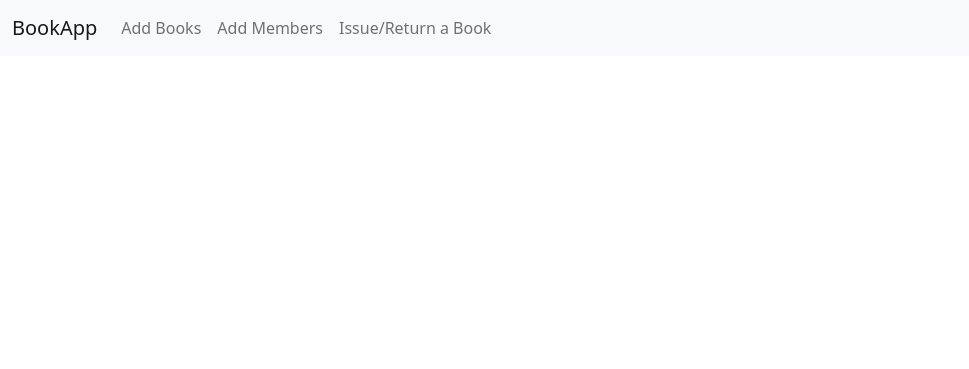
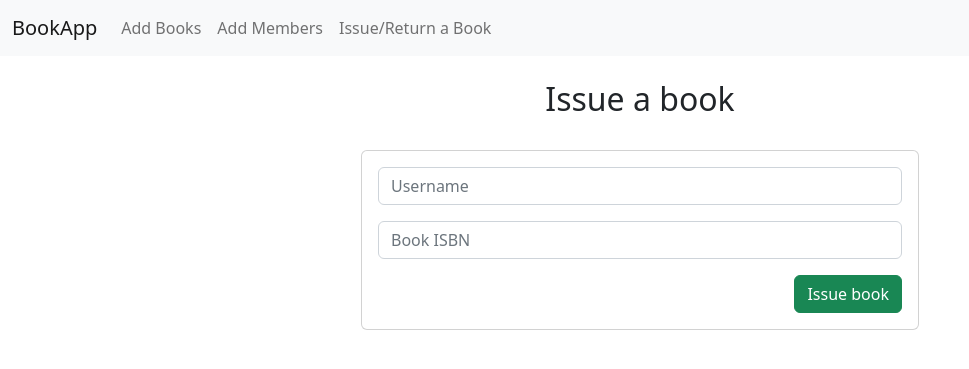
Before and after one commit to MotilalChavhan/BookApp, a Django app: page /issuebooks in a window 1280 px wide. Shown: the top 369 px of the page, without its empty margins (0-969 px from the left). Run offline with Django 4.2, Linux system fonts and the light colour scheme; some libraries are stand-ins or nearby versions.

Commit message:
feat: added a form on issuebooks page to issue a book

```diff
--- a/LibraryApp/BookApp/templates/issue_books.html
+++ b/LibraryApp/BookApp/templates/issue_books.html
@@ -1 +1,49 @@
 {% extends "layout.html" %}
+
+{% block body %}
+
+<center>
+	<h2>Issue a book</h2>
+	<br>
+	<div class="card" style="width: 50%;">
+	    <div class="card-body">
+			<form action="{% url 'issuebooks' %}" method="post" class="row g-3">
+			  	{% csrf_token %}
+				<div class="col-sm-12">
+					<input type="text" class="form-control" name="username" placeholder="Username" required>
+				</div>
+
+				<div class="col-sm-12">
+					<input type="text" class="form-control" name="isbn" placeholder="Book ISBN" required>
+				</div>
+				<div class="col-sm-12 d-flex justify-content-end">
+					<button type="submit" class="btn btn-success" id="addmembers">Issue book</button>
+				</div>
+			</form>
+	    </div>
+	</div>
+	<!-- <br>
+	<br>
+	<br>
+	<h2>Return a book</h2>
+	<br>
+	<div class="card" style="width: 50%;">
+	    <div class="card-body">
+			<form action="{% url 'addmembers' %}" method="post" class="row g-3">
+			  	{% csrf_token %}
+				<div class="col-sm-12">
+					<input type="text" class="form-control" name="username" placeholder="Username" required>
+				</div>
+
+				<div class="col-sm-12">
+					<input type="text" class="form-control" name="isbn" placeholder="Book ISBN" required>
+				</div>
+				<div class="col-sm-12 d-flex justify-content-end">
+					<button type="submit" class="btn btn-success" id="addmembers">Return book</button>
+				</div>
+			</form>
+	    </div>
+	</div> -->
+</center>
+
+{% endblock %}
--- a/LibraryApp/BookApp/views.py
+++ b/LibraryApp/BookApp/views.py
@@ -71,10 +71,8 @@ def addmembers(request):
 
 		# Checking if any field is blank
 		if len(first_name) == 0 or len(last_name) == 0 or len(username) == 0 or len(email) == 0:
-			return render(request, "members_view.html", {
-				"status" : "fail",
-				"message" : "Don't leave any field blank."
-			})
+			messages.error(request, "Don't leave any field blank.")
+			return render(request, "members_view.html")
 
 		# Validating email
 		try:
@@ -95,4 +93,6 @@ def addmembers(request):
 	return render(request, "members_view.html")
 
 def issuebooks(request):
+
+
 	return render(request, "issue_books.html")
```
